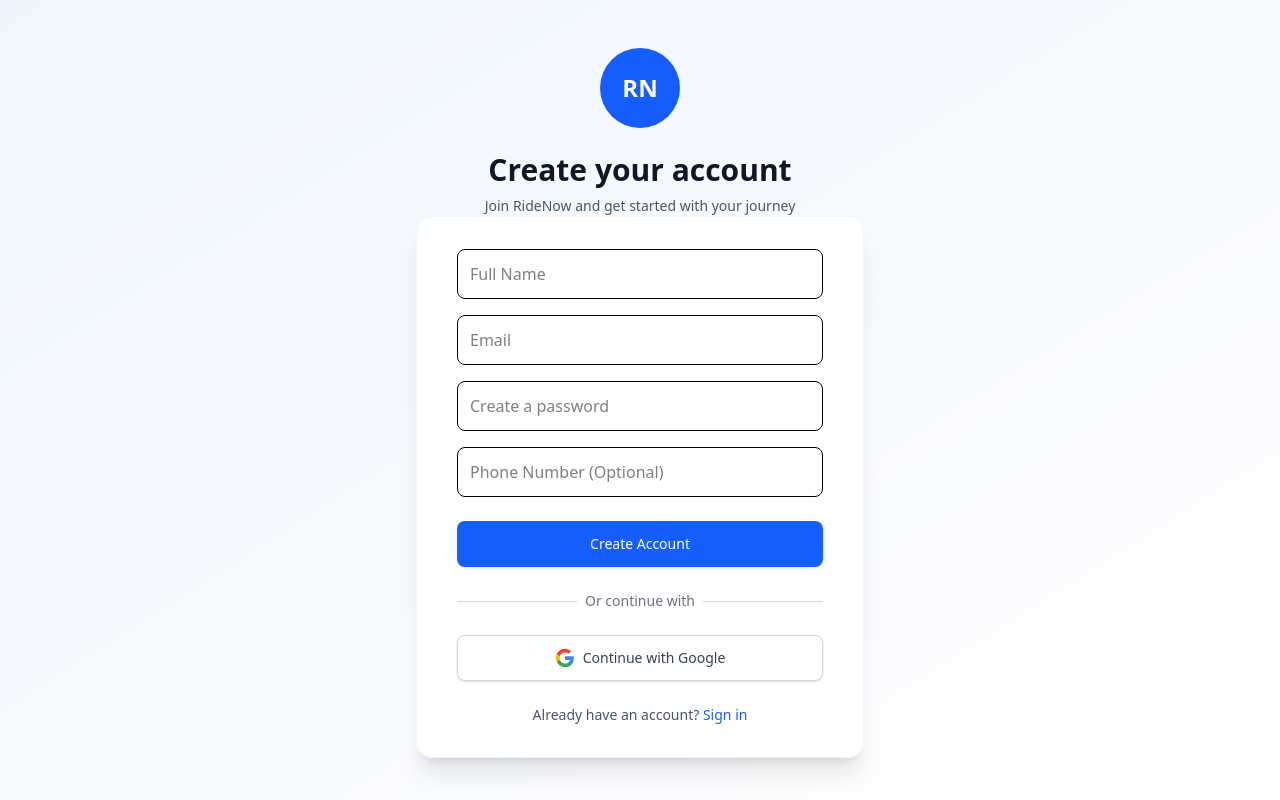
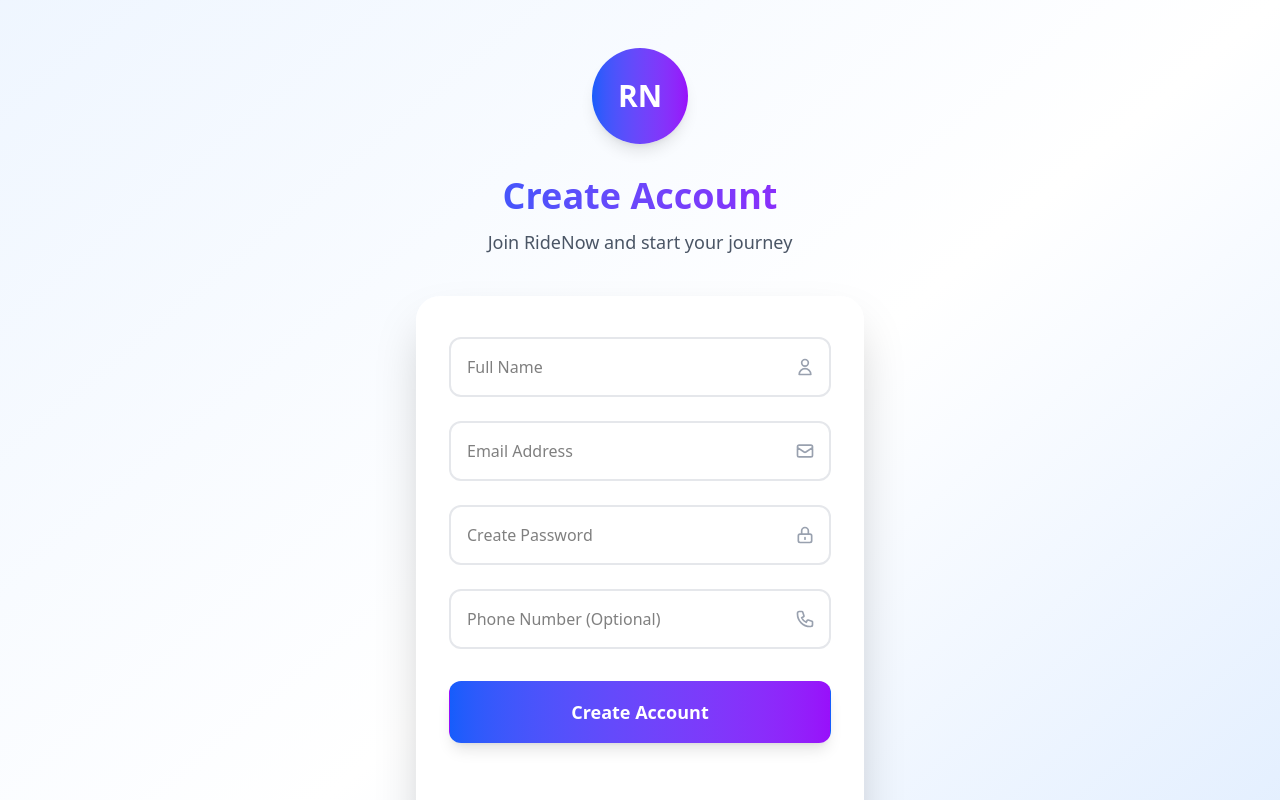
Before and after one commit to natigetachew1/RideNow, a React app in the folder frontend/: page /signup in a window 1280 px wide. Shown: the top 800 px of the page. Built offline with nearby package versions, Linux system fonts and the light colour scheme; the HTML template or start-up script is replaced by a standard one.

Commit message:
SignUp UI update

```diff
--- a/frontend/src/page/Signup.tsx
+++ b/frontend/src/page/Signup.tsx
@@ -11,9 +11,10 @@
     phone: '',
   });
   const [isSubmitting, setIsSubmitting] = useState(false);
+  const [selectedFile, setSelectedFile] = useState<File | null>(null);
+  const [livePhoto, setLivePhoto] = useState<File | null>(null);
 
   const handleGoogleLogin = () => {
-
     console.log('Redirecting to Google OAuth');
   };
 
@@ -39,13 +40,11 @@
   const handleSubmit = async (e: React.FormEvent) => {
     e.preventDefault();
 
-    // Basic validation
     if (!formData.name || !formData.email || !formData.password) {
       alert('Please fill in all required fields');
       return;
     }
 
-    // Email validation
     const emailRegex = /^[^\s@]+@[^\s@]+\.[^\s@]+$/;
     if (!emailRegex.test(formData.email)) {
       alert('Please enter a valid email address');
@@ -56,8 +55,6 @@
 
     try {
       console.log('Signup data:', formData);
-
-
       await new Promise(resolve => setTimeout(resolve, 1000));
 
       navigate('/kyc-verification', {
@@ -76,87 +73,121 @@
   };
 
   return (
-    <div className="min-h-screen bg-gradient-to-br from-blue-50 to-white flex flex-col justify-center py-12 sm:px-6 lg:px-8">
+    <div className="min-h-screen bg-gradient-to-br from-blue-50 via-white to-blue-100 flex flex-col justify-center py-12 sm:px-6 lg:px-8">
       <div className="sm:mx-auto sm:w-full sm:max-w-md">
-        <div className="flex justify-center mb-6">
-          <div className="w-20 h-20 rounded-full bg-blue-600 flex items-center justify-center text-white text-2xl font-bold">
+        <div className="flex justify-center mb-8">
+          <div className="w-24 h-24 rounded-full bg-gradient-to-r from-blue-600 to-purple-600 flex items-center justify-center text-white text-3xl font-bold shadow-lg">
             RN
           </div>
         </div>
-        <h1 className="text-center text-3xl font-extrabold text-gray-900 mb-2">
-          Create your account
+
+        <div className="text-center mb-10">
+          <h1 className="text-4xl font-bold text-gray-900 mb-3 bg-gradient-to-r from-blue-600 to-purple-600 bg-clip-text text-transparent">
+            Create Account
           </h1>
-        <p className="text-center text-sm text-gray-600">
-          Join RideNow and get started with your journey
+          <p className="text-lg text-gray-600 font-medium">
+            Join RideNow and start your journey
           </p>
+        </div>
       </div>
 
       <div className="sm:mx-auto sm:w-full sm:max-w-md">
-        <div className="bg-white/90 backdrop-blur-sm py-8 px-6 shadow-xl rounded-2xl border border-gray-100 sm:px-10">
-          <form className="space-y-6" onSubmit={handleSubmit}>
-            <div className="space-y-4">
-              <div>
+        <div className="bg-white/95 backdrop-blur-lg py-10 px-8 shadow-2xl rounded-3xl border border-white/20">
+          <form className="space-y-8" onSubmit={handleSubmit}>
+            <div className="space-y-6">
+              <div className="relative">
                 <input
                   type="text"
                   name="name"
                   value={formData.name}
                   onChange={handleChange}
                   placeholder="Full Name"
-                  className="w-full p-3 border rounded-lg focus:outline-none focus:ring-2 focus:ring-blue-500"
+                  className="w-full p-4 border-2 border-gray-200 rounded-xl focus:outline-none focus:border-blue-500 focus:ring-4 focus:ring-blue-200 transition-all duration-200 bg-white/80 backdrop-blur-sm"
                   required
                 />
+                <div className="absolute inset-y-0 right-4 flex items-center">
+                  <svg className="w-5 h-5 text-gray-400" fill="none" stroke="currentColor" viewBox="0 0 24 24">
+                    <path strokeLinecap="round" strokeLinejoin="round" strokeWidth={2} d="M16 7a4 4 0 11-8 0 4 4 0 018 0zM12 14a7 7 0 00-7 7h14a7 7 0 00-7-7z" />
+                  </svg>
                 </div>
-              <div>
+              </div>
+
+              <div className="relative">
                 <input
                   type="email"
                   name="email"
                   value={formData.email}
                   onChange={handleChange}
-                  placeholder="Email"
-                  className="w-full p-3 border rounded-lg focus:outline-none focus:ring-2 focus:ring-blue-500"
+                  placeholder="Email Address"
+                  className="w-full p-4 border-2 border-gray-200 rounded-xl focus:outline-none focus:border-blue-500 focus:ring-4 focus:ring-blue-200 transition-all duration-200 bg-white/80 backdrop-blur-sm"
                   required
                 />
+                <div className="absolute inset-y-0 right-4 flex items-center">
+                  <svg className="w-5 h-5 text-gray-400" fill="none" stroke="currentColor" viewBox="0 0 24 24">
+                    <path strokeLinecap="round" strokeLinejoin="round" strokeWidth={2} d="M3 8l7.89 5.26a2 2 0 002.22 0L21 8M5 19h14a2 2 0 002-2V7a2 2 0 00-2-2H5a2 2 0 00-2 2v10a2 2 0 002 2z" />
+                  </svg>
                 </div>
-              <div>
+              </div>
+
+              <div className="relative">
                 <input
                   type="password"
                   name="password"
                   value={formData.password}
                   onChange={handleChange}
-                  placeholder="Create a password"
-                  className="w-full p-3 border rounded-lg focus:outline-none focus:ring-2 focus:ring-blue-500"
+                  placeholder="Create Password"
+                  className="w-full p-4 border-2 border-gray-200 rounded-xl focus:outline-none focus:border-blue-500 focus:ring-4 focus:ring-blue-200 transition-all duration-200 bg-white/80 backdrop-blur-sm"
                   required
                 />
+                <div className="absolute inset-y-0 right-4 flex items-center">
+                  <svg className="w-5 h-5 text-gray-400" fill="none" stroke="currentColor" viewBox="0 0 24 24">
+                    <path strokeLinecap="round" strokeLinejoin="round" strokeWidth={2} d="M12 15v2m-6 4h12a2 2 0 002-2v-6a2 2 0 00-2-2H6a2 2 0 00-2 2v6a2 2 0 002 2zm10-10V7a4 4 0 00-8 0v4h8z" />
+                  </svg>
                 </div>
-              <div>
+              </div>
+
+              <div className="relative">
                 <input
                   type="tel"
                   name="phone"
                   value={formData.phone}
                   onChange={handleChange}
                   placeholder="Phone Number (Optional)"
-                  className="w-full p-3 border rounded-lg focus:outline-none focus:ring-2 focus:ring-blue-500"
+                  className="w-full p-4 border-2 border-gray-200 rounded-xl focus:outline-none focus:border-blue-500 focus:ring-4 focus:ring-blue-200 transition-all duration-200 bg-white/80 backdrop-blur-sm"
                 />
+                <div className="absolute inset-y-0 right-4 flex items-center">
+                  <svg className="w-5 h-5 text-gray-400" fill="none" stroke="currentColor" viewBox="0 0 24 24">
+                    <path strokeLinecap="round" strokeLinejoin="round" strokeWidth={2} d="M3 5a2 2 0 012-2h3.28a1 1 0 01.948.684l1.498 4.493a1 1 0 01-.502 1.21l-2.257 1.13a11.042 11.042 0 005.516 5.516l1.13-2.257a1 1 0 011.21-.502l4.493 1.498a1 1 0 01.684.949V19a2 2 0 01-2 2h-1C9.716 21 3 14.284 3 6V5z" />
+                  </svg>
+                </div>
               </div>
             </div>
 
-            <div>
             <Button
               type="submit"
-                className="w-full py-3 px-4 border border-transparent rounded-lg shadow-sm text-sm font-medium text-white bg-blue-600 hover:bg-blue-700 focus:outline-none focus:ring-2 focus:ring-offset-2 focus:ring-blue-500 transition-all duration-200 transform hover:scale-[1.02]"
+              className="w-full py-4 px-6 border border-transparent rounded-xl shadow-lg text-lg font-semibold text-white bg-gradient-to-r from-blue-600 to-purple-600 hover:from-blue-700 hover:to-purple-700 focus:outline-none focus:ring-4 focus:ring-blue-200 transform hover:scale-[1.02] transition-all duration-200 disabled:opacity-50 disabled:cursor-not-allowed disabled:transform-none"
               disabled={isSubmitting}
             >
-                {isSubmitting ? 'Creating Account...' : 'Create Account'}
+              {isSubmitting ? (
+                <div className="flex items-center justify-center">
+                  <svg className="animate-spin -ml-1 mr-3 h-5 w-5 text-white" xmlns="http://www.w3.org/2000/svg" fill="none" viewBox="0 0 24 24">
+                    <circle className="opacity-25" cx="12" cy="12" r="10" stroke="currentColor" strokeWidth="4"></circle>
+                    <path className="opacity-75" fill="currentColor" d="M4 12a8 8 0 018-8V0C5.373 0 0 5.373 0 12h4zm2 5.291A7.962 7.962 0 014 12H0c0 3.042 1.135 5.824 3 7.938l3-2.647z"></path>
+                  </svg>
+                  Creating Account...
+                </div>
+              ) : (
+                'Create Account'
+              )}
             </Button>
-            </div>
 
-            <div className="mt-6">
+            <div className="mt-8">
               <div className="relative">
                 <div className="absolute inset-0 flex items-center">
                   <div className="w-full border-t border-gray-300"></div>
                 </div>
                 <div className="relative flex justify-center text-sm">
-                  <span className="px-2 bg-white text-gray-500">Or continue with</span>
+                  <span className="px-4 bg-white text-gray-500 font-medium">Or continue with</span>
                 </div>
               </div>
 
@@ -164,9 +195,9 @@
                 <Button
                   type="button"
                   onClick={handleGoogleLogin}
-                  className="w-full flex justify-center items-center py-3 px-4 border border-gray-300 rounded-lg shadow-sm text-sm font-medium text-gray-700 bg-white hover:bg-gray-50 focus:outline-none focus:ring-2 focus:ring-offset-2 focus:ring-blue-500"
+                  className="w-full flex justify-center items-center py-4 px-6 border-2 border-gray-300 rounded-xl shadow-sm text-base font-semibold text-gray-700 bg-white hover:bg-gray-50 hover:border-gray-400 focus:outline-none focus:ring-4 focus:ring-gray-200 transition-all duration-200"
                 >
-                  <svg className="w-5 h-5 mr-2" viewBox="0 0 24 24" fill="currentColor">
+                  <svg className="w-6 h-6 mr-3" viewBox="0 0 24 24" fill="currentColor">
                     <path d="M22.56 12.25c0-.78-.07-1.53-.2-2.25H12v4.26h5.92c-.26 1.37-1.04 2.53-2.21 3.31v2.77h3.57c2.08-1.92 3.28-4.74 3.28-8.09z" fill="#4285F4" />
                     <path d="M12 23c2.97 0 5.46-.98 7.28-2.66l-3.57-2.77c-.98.66-2.23 1.06-3.71 1.06-2.86 0-5.29-1.93-6.16-4.53H2.18v2.84C3.99 20.53 7.7 23 12 23z" fill="#34A853" />
                     <path d="M5.84 14.09c-.22-.66-.35-1.36-.35-2.09s.13-1.43.35-2.09V7.07H2.18C1.43 8.55 1 10.22 1 12s.43 3.45 1.18 4.93l3.66-2.84z" fill="#FBBC05" />
@@ -177,11 +208,11 @@
               </div>
             </div>
 
-            <div className="mt-6">
-              <p className="text-center text-sm text-gray-600">
+            <div className="text-center pt-4">
+              <p className="text-base text-gray-600">
                 Already have an account?{' '}
-                <a href="/login" className="font-medium text-blue-600 hover:text-blue-500">
-                  Sign in
+                <a href="/login" className="font-semibold text-blue-600 hover:text-blue-500 transition-colors duration-200">
+                  Sign in now
                 </a>
               </p>
             </div>
@@ -190,151 +221,6 @@
       </div>
     </div>
   );
-
-  const renderStep2 = () => (
-    <div className="space-y-6">
-      <h2 className="text-2xl font-bold mb-6">Verification</h2>
-      <div className="space-y-6">
-        <div>
-          <label className="block text-sm font-medium text-gray-700 mb-1">
-            National ID Number
-          </label>
-          <input
-            type="text"
-            name="idNumber"
-            value={formData.idNumber}
-            onChange={handleChange}
-            placeholder="Enter your National ID number"
-            className="w-full p-3 border rounded-lg focus:outline-none focus:ring-2 focus:ring-blue-500"
-            required
-          />
-        </div>
-                <div className="pt-4">
-            <label className="block text-sm font-medium text-gray-700 mb-3">
-              Take a Live Selfie (Required)
-            </label>
-            <div className="border-2 border-dashed border-gray-300 rounded-lg p-6 text-center bg-gray-50">
-              <div className="flex flex-col items-center justify-center">
-                {!livePhoto ? (
-                  <>
-                    <svg className="mx-auto h-16 w-16 text-gray-400" fill="none" viewBox="0 0 24 24" stroke="currentColor">
-                      <path strokeLinecap="round" strokeLinejoin="round" strokeWidth={1.5} d="M3 9a2 2 0 012-2h.93a2 2 0 001.664-.89l.812-1.22A2 2 0 0110.07 4h3.86a2 2 0 011.664.89l.812 1.22A2 2 0 0018.07 7H19a2 2 0 012 2v9a2 2 0 01-2 2H5a2 2 0 01-2-2V9z" />
-                      <path strokeLinecap="round" strokeLinejoin="round" strokeWidth={1.5} d="M15 13a3 3 0 11-6 0 3 3 0 016 0z" />
-                    </svg>
-                    <div className="mt-4">
-                      <label className="cursor-pointer inline-flex items-center px-4 py-2 border border-transparent text-sm font-medium rounded-md shadow-sm text-white bg-blue-600 hover:bg-blue-700 focus:outline-none focus:ring-2 focus:ring-offset-2 focus:ring-blue-500">
-                        <svg className="-ml-1 mr-2 h-5 w-5" xmlns="http://www.w3.org/2000/svg" viewBox="0 0 20 20" fill="currentColor">
-                          <path fillRule="evenodd" d="M4 5a2 2 0 00-2 2v8a2 2 0 002 2h12a2 2 0 002-2V7a2 2 0 00-2-2h-1.586a1 1 0 01-.707-.293l-1.121-1.121A2 2 0 0011.172 3H8.828a2 2 0 00-1.414.586L6.293 4.707A1 1 0 015.586 5H4zm6 9a3 3 0 100-6 3 3 0 000 6z" clipRule="evenodd" />
-                        </svg>
-                        Take Photo
-                        <input
-                          type="file"
-                          accept="image/*"
-                          capture="environment"
-                          onChange={(e) => handleFileChange(e, 'live')}
-                          className="sr-only"
-                          required
-                        />
-                      </label>
-                    </div>
-                    <p className="mt-2 text-sm text-gray-600">
-                      We'll match this with your National ID
-                    </p>
-                  </>
-                ) : (
-                  <div className="relative">
-                    <div className="w-32 h-32 mx-auto bg-gray-200 rounded-full overflow-hidden">
-                      <img
-                        src={URL.createObjectURL(livePhoto)}
-                        alt="Live preview"
-                        className="w-full h-full object-cover"
-                      />
-                    </div>
-                    <button
-                      type="button"
-                      onClick={() => setLivePhoto(null)}
-                      className="absolute -top-2 -right-2 bg-red-500 text-white rounded-full p-1 hover:bg-red-600 focus:outline-none"
-                      aria-label="Retake photo"
-                    >
-                      <svg className="h-5 w-5" fill="none" viewBox="0 0 24 24" stroke="currentColor">
-                        <path strokeLinecap="round" strokeLinejoin="round" strokeWidth={2} d="M6 18L18 6M6 6l12 12" />
-                      </svg>
-                    </button>
-                  </div>
-                )}
-              </div>
-            </div>
-          {livePhoto && (
-            <div className="mt-3 text-sm text-green-600">
-              ✓ Live photo captured
-            </div>
-          )}
-        </div>
-        <div>
-          <label className="block text-sm font-medium text-gray-700 mb-1">
-            Take a Live Photo
-          </label>
-          <input
-            type="file"
-            accept="image/*"
-            capture="environment"
-            onChange={(e) => handleFileChange(e, 'live')}
-            className="w-full p-2 border rounded-lg"
-            required
-          />
-          {livePhoto && (
-            <p className="text-sm text-green-600 mt-1">
-              {livePhoto.name} selected
-            </p>
-          )}
-        </div>
-      </div>
-    </div>
-  );
-
-  return (
-    <div className="min-h-screen bg-gradient-to-br from-blue-50 to-white flex flex-col justify-center py-12 sm:px-6 lg:px-8">
-      <div className="sm:mx-auto sm:w-full sm:max-w-md">
-        {/* Logo Placeholder */}
-        <div className="flex justify-center mb-6">
-          <div className="w-20 h-20 rounded-full bg-blue-600 flex items-center justify-center text-white text-2xl font-bold">
-            RN
-          </div>
-        </div>
-        <h1 className="text-center text-3xl font-extrabold text-gray-900 mb-2">
-          Create your account
-        </h1>
-        <p className="mt-2 text-center text-sm text-gray-600">
-          {step === 1 ? 'Create your account' : 'Complete your profile'}
-        </p>
-      </div>
-
-      <div className="sm:mx-auto sm:w-full sm:max-w-md">
-        <div className="bg-white/90 backdrop-blur-sm py-8 px-6 shadow-xl rounded-2xl border border-gray-100 sm:px-10">
-          <form className="space-y-6" onSubmit={handleSubmit}>
-            {step === 1 ? renderStep1() : renderStep2()}
-
-            <div className="flex justify-between">
-              {step > 1 && (
-                <Button
-                  onClick={() => setStep(step - 1)}
-                  className="w-24 py-2 px-4 border border-gray-300 rounded-md shadow-sm text-sm font-medium text-gray-700 bg-white hover:bg-gray-50 focus:outline-none focus:ring-2 focus:ring-offset-2 focus:ring-blue-500"
-                  btnTex="Back"
-                />
-              )}
-              <Button
-                onClick={handleSubmit}
-                className="w-full py-3 px-4 border border-transparent rounded-lg shadow-sm text-sm font-medium text-white bg-blue-600 hover:bg-blue-700 focus:outline-none focus:ring-2 focus:ring-offset-2 focus:ring-blue-500 transition-all duration-200 transform hover:scale-[1.02]"
-                btnTex={step === 2 ? 'Complete Sign Up' : 'Continue'}
-              />
-            </div>
-          </form>
-
-          {/* Removed Google signup option as per requirements */}
-        </div>
-      </div>
-    </div>
-  );
 };
 
 export default Signup;
```
Lines whose indentation alone changed are shown as unchanged.
